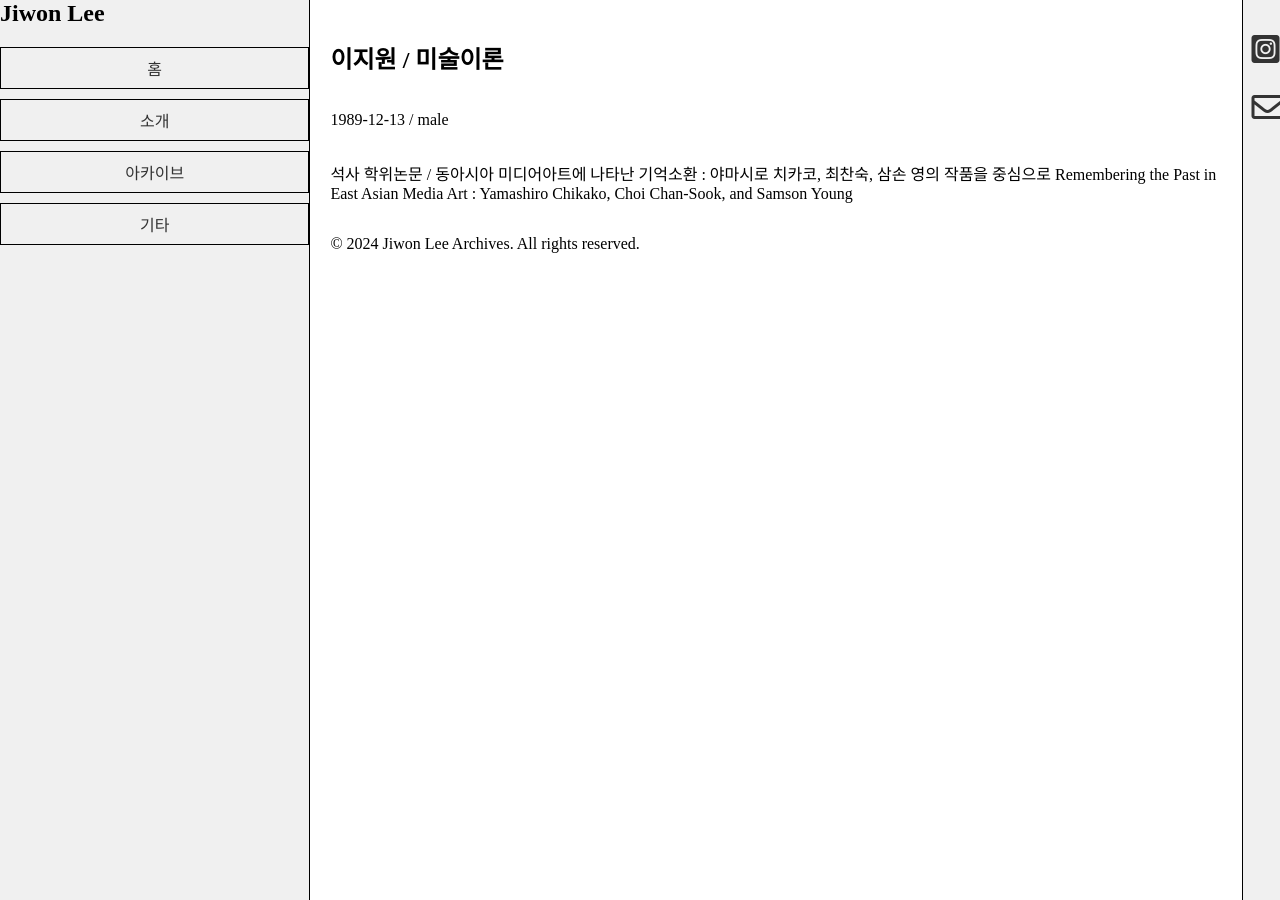
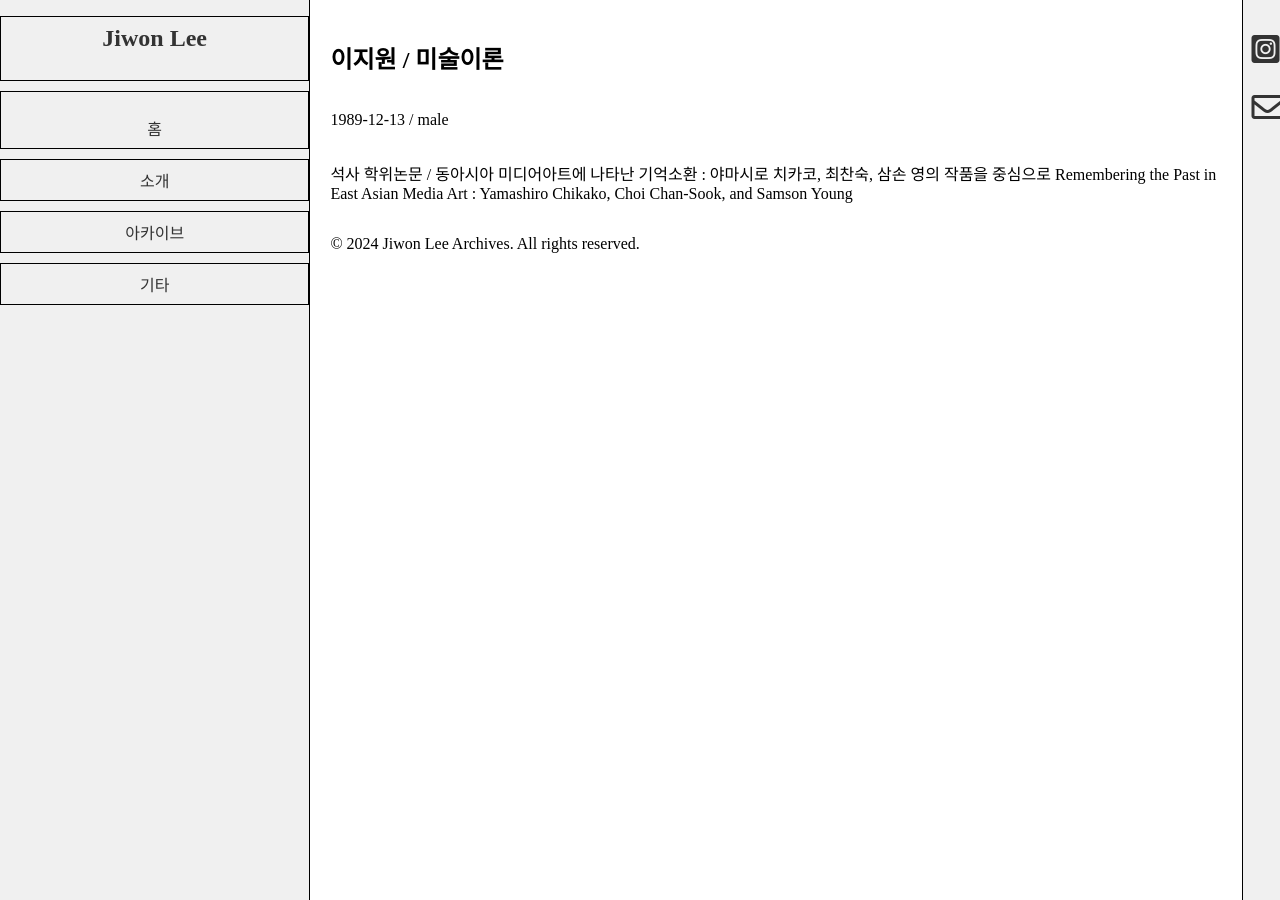
Before and after one commit to LfayeJ/archives, a Jekyll site: the page built from about.md, in a window 1280 px wide. Built offline with Jekyll 4.4.1, drawn with Linux system fonts in a browser that asks for light colours; some web fonts are replaced.

Commit message:
Update default.html

```diff
--- a/_layouts/default.html
+++ b/_layouts/default.html
@@ -8,8 +8,8 @@
 <body>
     <div class="container">
         <aside class="side-menu">
-            <h1>Jiwon Lee</h1>
             <ul>
+                <li class="grid-item"><a href="{{ site.baseurl }}/"><h1>Jiwon Lee</h1></li>
                 <li class="grid-item"><a href="{{ site.baseurl }}/">홈</a></li>
                 <li class="grid-item"><a href="{{ site.baseurl }}/about">소개</a></li>
                 <li class="grid-item"><a href="{{ site.baseurl }}/archive">아카이브</a></li>
```
